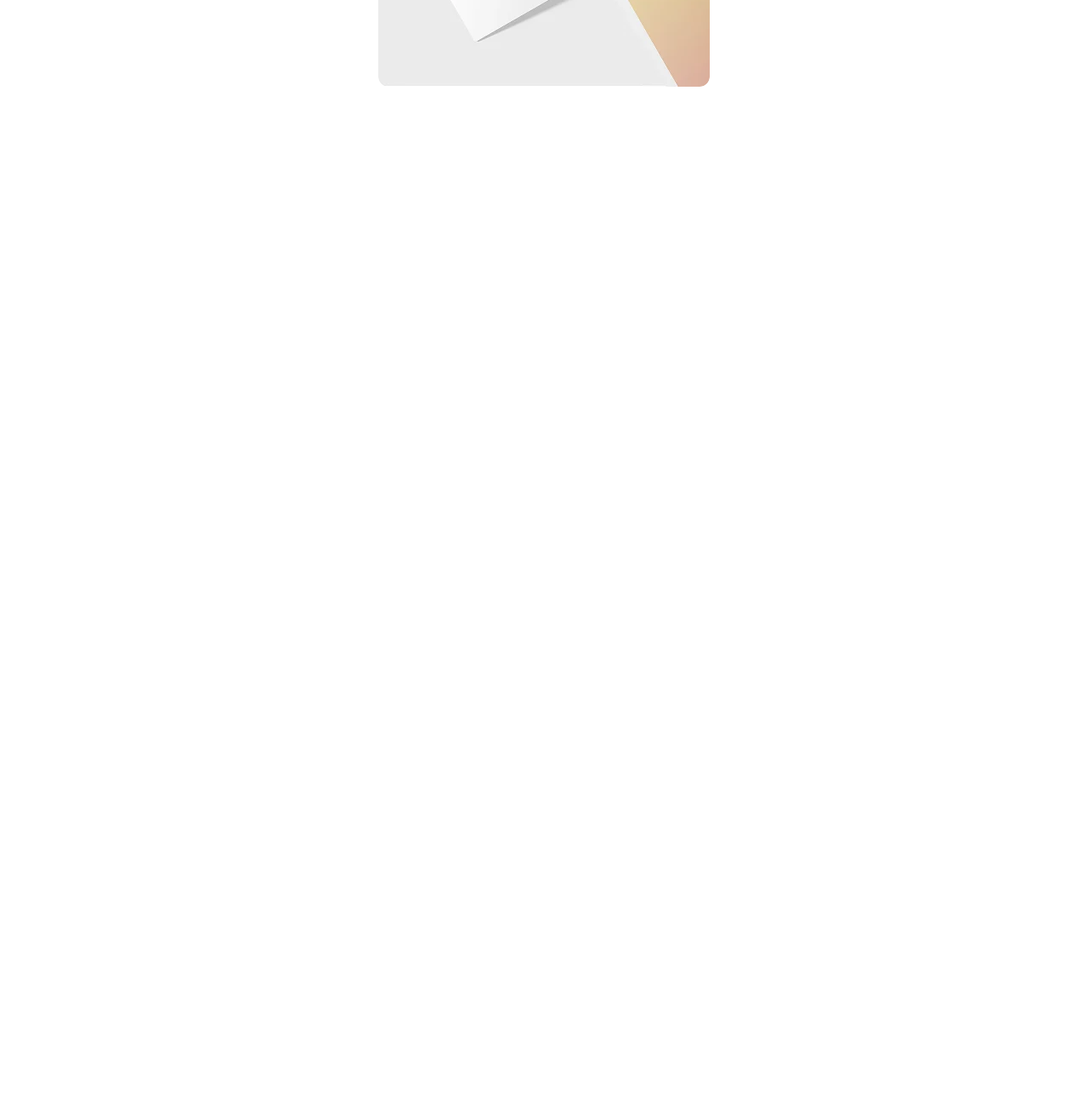
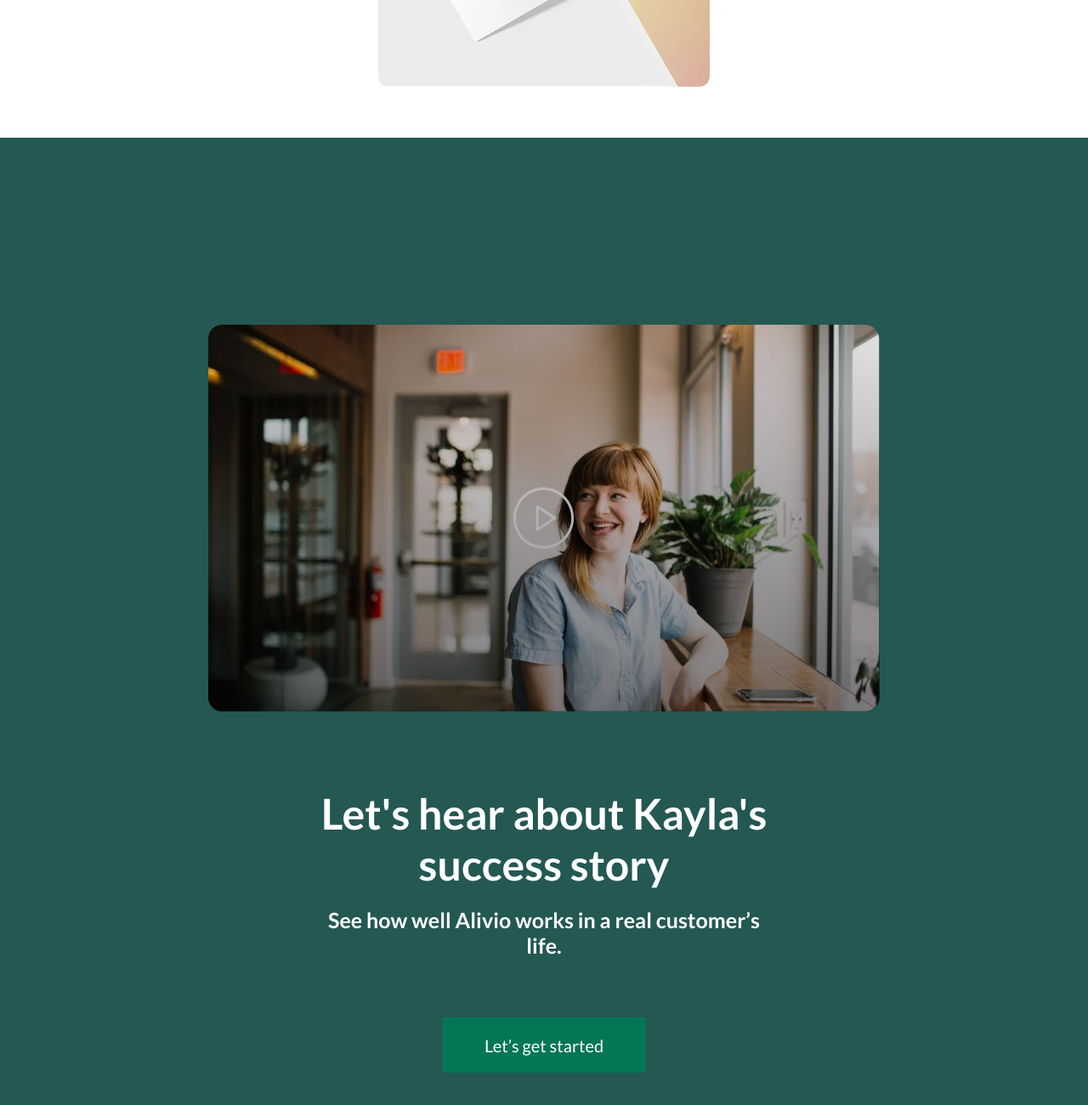
Before and after one commit to RickyTickyTally/Olivia, a plain HTML site: page index.html in a window 1280 px wide. Shown: the part 2303-3603 px from the top of the page at 85% size. Before the commit the page ends 2465 px from the top, so only its background shows below. Drawn offline with Linux system fonts and the light colour scheme.

Commit message:
success section

```diff
--- a/index.css
+++ b/index.css
@@ -4,3 +4,4 @@
 @import url(styles/hero.css);
 @import url(styles/about.css);
 @import url(styles/card.css);
+@import url(styles/success.css);
--- a/index.html
+++ b/index.html
@@ -80,6 +80,22 @@
                 </div>
             </div>
         </section>
+        <section class="success">
+            <div class="container">
+                <div class="success__wrapper">
+                    <div class="success__content">
+                        <h1 class="success__title">Let's hear about Kayla's success story</h1>
+                        <p class="success__description">See how well Alivio works in a real customer’s life. </p>
+                        <button class="btn">Let’s get started</button>
+                    </div>
+                    <div class="success__content-video">
+                        <img src="assets/video.webp" alt="video photo" class="success__cover">
+                        <img src="assets/group.png" alt="player-icon" class="success__play-icon">
+                        <div class="success__gradient"></div>
+                    </div>
+                </div>
+            </div>
+        </section>
     </main>
 </body>
 </html>
--- /dev/null
+++ b/styles/success.css
@@ -0,0 +1,103 @@
+.success {
+    background-color: var(--co-dark-green);
+}
+
+.success__wrapper {
+    padding: 220px 0;
+    display: flex;
+    justify-content: space-between;
+    align-items: start;
+    flex-wrap: wrap-reverse;
+    gap: 40px;
+}
+
+.success__content {
+    margin: 50px 0 0 0;
+    max-width: 550px;
+    display: flex;
+    flex-direction: column;
+    place-items: start;
+    gap: 20px;
+}
+
+.success__content-video {
+    max-width: 790px;
+    height: 455px;
+    border-radius: 16px;
+    position: relative;
+    overflow: hidden;
+}
+
+.success__cover {
+    width: 100%;
+    height: 100%;
+    object-fit: cover;
+    aspect-ratio: 158/91;
+}
+
+.success__title {
+    font-weight: 700;
+    font-size: 50px;
+    color: var(--co-white)
+}
+
+.success__description {
+    font-weight: 600;
+    font-size: 25px;
+    color: var(--co-white);
+}
+
+.success__content .btn {
+    margin: 50px 0 0 0;
+    width: 240px;
+    height: 65px;
+}
+
+.success__content .btn:hover {
+    outline: 2px solid var(--co-white);
+}
+
+.success__play-icon {
+    position: absolute;
+    z-index: 1;
+    width: 72px;
+    height: 73px;
+    fill: var(--co-white);
+    top: 50%;
+    left: 50%;
+    translate: -50% -50%;
+}
+
+.success__play-icon:hover {
+    cursor: pointer;
+}
+
+.success__gradient {
+    position: absolute;
+    z-index: 1;
+    inset: 0;
+    background: linear-gradient(180deg, rgba(0,0,0,.1), rgba(0,0,0,0.5)) center/cover no-repeat;
+}
+
+@media (max-width: 1370px) {
+    .success__wrapper {
+        justify-content: center;
+    }
+    .success__content {
+        text-align: center;
+        place-items: center start;
+    }
+
+}
+
+@media (max-width: 576px) {
+    .success__wrapper {
+        padding: 150px 0;
+    }
+    .success__title {
+        font-size: 32px;
+    }
+    .success__description {
+        font-size: 20px;
+    }
+}
--- a/styles/variables.css
+++ b/styles/variables.css
@@ -2,6 +2,6 @@
     --co-black: #292929;
     --co-white: #fff;
     --co-green: #027655;
-    --co-dark-green: #006d4e;
+    --co-dark-green: #245852;
     --co-light-black: #484848;
 }
```
Also changed, not shown: assets/group.png (added), assets/video.webp (added).
